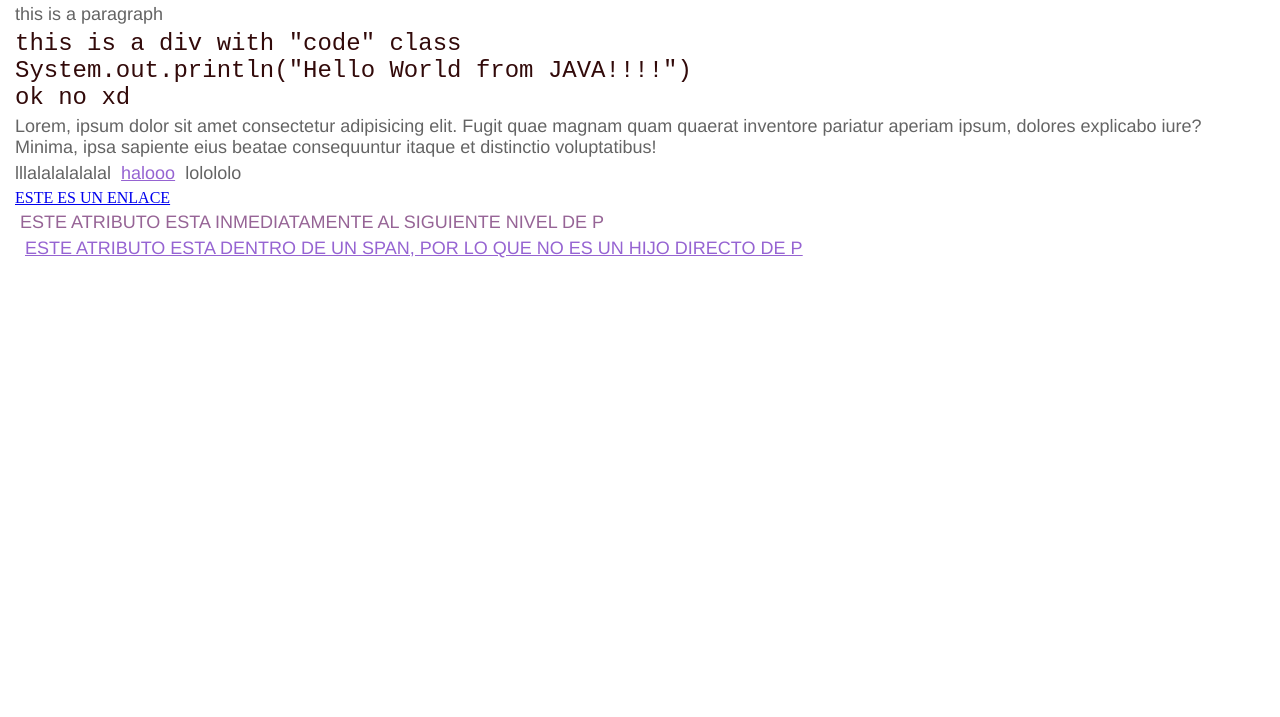
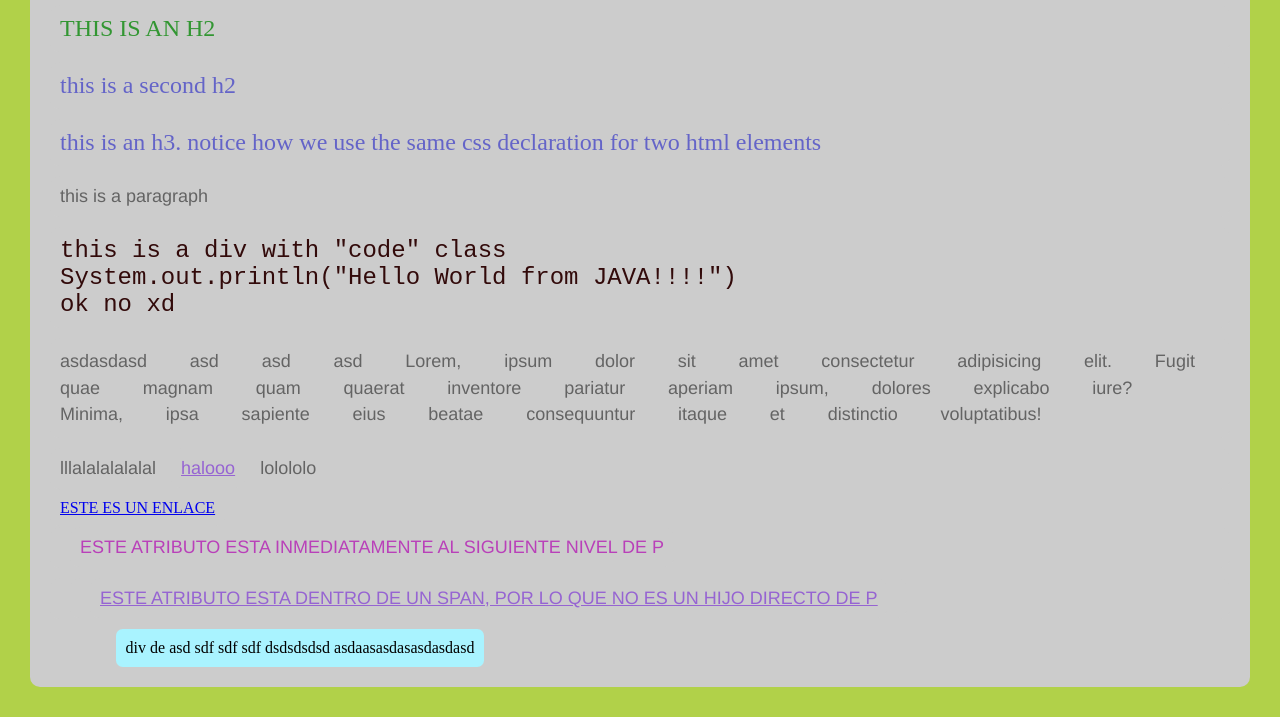
Before and after one commit to leninrkb/CSS-Course, a plain HTML site: page index.html in a window 1280 px wide. Shown: the part 112-829 px from the top of the page. Before the commit the page ends 800 px from the top, so only its background shows below. Drawn offline with Linux system fonts and the light colour scheme.

Commit message:
measures types

```diff
--- a/index.html
+++ b/index.html
@@ -4,11 +4,16 @@
     <meta charset="UTF-8">
     <meta name="viewport" content="width=device-width, initial-scale=1.0">
     <link rel="stylesheet" href="./styles.css">
+    <!-- other way to call css file -->
+    <!-- <style media="screen">
+        @import './styles.css';
+    </style> -->
     <title>CSS</title>
 </head>
 <body>
     <h1>Hello World</h1>
     <h2>this is an h2</h2>
+    <h2>this is a second  h2</h2>
     <h2>this is an h3. notice how we use the same css declaration for two html elements</h2>
     <p>
         this is a paragraph
@@ -20,7 +25,11 @@
         <br>
         ok no xd
     </div>
-    <p>
+    <p class="interlineado">
+        asdasdasd
+        asd
+        asd
+        asd
         Lorem, ipsum dolor sit amet consectetur adipisicing elit. Fugit quae magnam quam quaerat inventore pariatur aperiam ipsum, dolores explicabo iure? Minima, ipsa sapiente eius beatae consequuntur itaque et distinctio voluptatibus!
     </p>
     <p>
@@ -33,5 +42,9 @@
     <p>
         <span><a>este atributo esta dentro de un span, por lo que no es un hijo directo de p</a></span>
     </p>
+    <div class="bonito cajita">
+        div de asd sdf sdf sdf dsdsdsdsd asdaasasdasasdasdasd
+    </div>
+
 </body>
 </html>
--- a/styles.css
+++ b/styles.css
@@ -28,11 +28,20 @@ p{
     border-color: black;
 }
 
+
+html {
+    background-color: rgb(177, 209, 73);
+}
+
 /* universal */
 *{
-    margin: 5px;
-    padding: 0;
+    margin: 10px;
+    padding: 10px;
+    background-color: rgb(204, 204, 204);
+    border-radius: 10px;
 }
+
+
 
 /* descending */
 p span{
@@ -46,12 +55,27 @@ a{
 }
 
 p > a {
-    color: rgb(150,100,150);
+    color: rgb(185, 64, 185);
     text-decoration: none;
 }
 
-// selector adyacente
+ /* selector adyacente  */
 h1 + h2 {
-    color: rgb(150, 50, 50);
+    color: rgb(50, 150, 50);
     text-transform: uppercase;
 }
+
+.interlineado {
+    line-height: 20pt;
+    word-spacing: 1cm;
+}
+
+.bonito{
+    background-color: rgb(169, 243, 255);
+    border-radius: 5pt;
+}
+
+.cajita{
+    width: fit-content;
+    margin-left: 2cm;
+}
```
